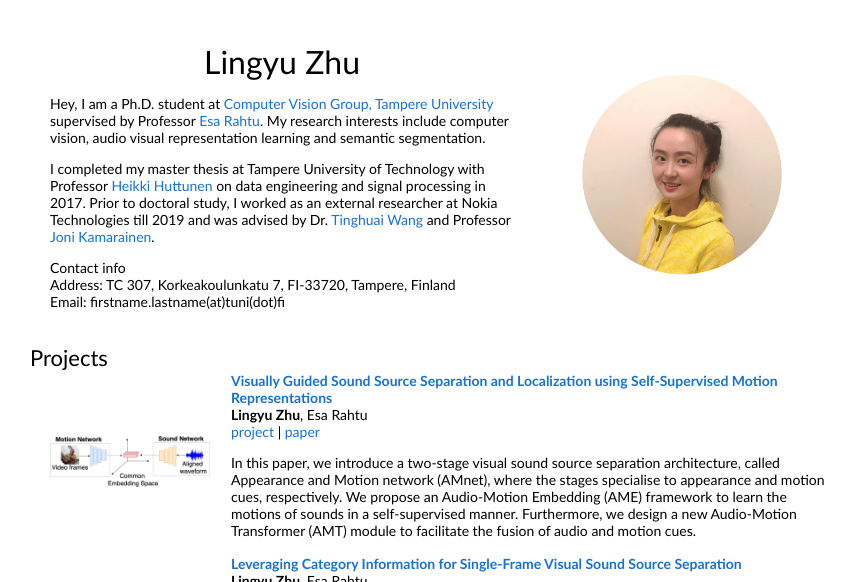
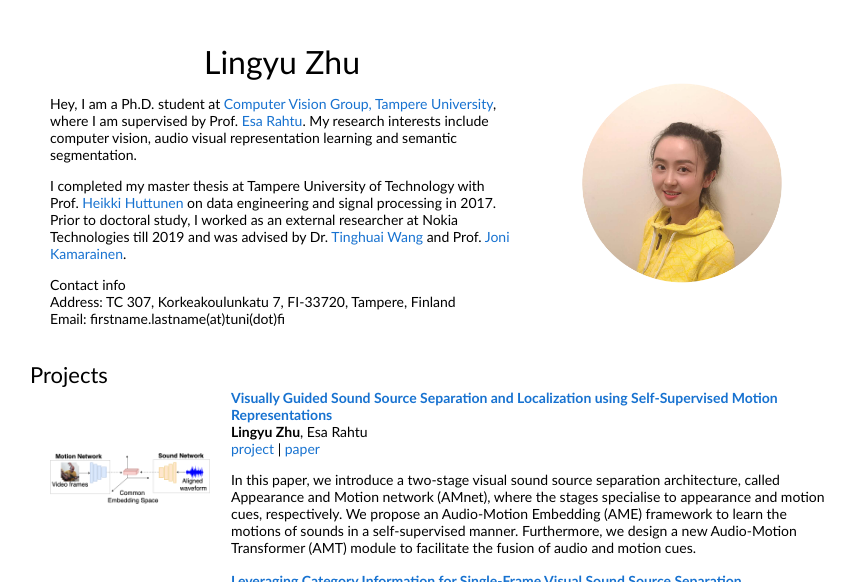
Before and after one commit to ly-zhu/ly-zhu.github.io, a Jekyll site: the page index.html, which Jekyll copies as it is, in a window 1280 px wide, cut to the strip 0-582 px from the top of the page. Shown: the whole strip, without its empty margins (210-1065 px from the left). Built offline with Jekyll 4.4.1, drawn with Linux system fonts in a browser that asks for light colours.

Commit message:
profile introduction

```diff
--- a/index.html
+++ b/index.html
@@ -19,9 +19,9 @@
                 <p style="text-align:center">
                   <name>Lingyu Zhu</name>
                 </p>
-                <p>Hey, I am a Ph.D. student at <a href="https://research.tuni.fi/vision/">Computer Vision Group, Tampere University</a> supervised by Professor <a href="http://esa.rahtu.fi/">Esa Rahtu</a>. My research interests include computer vision, audio visual representation learning and semantic segmentation.
+                <p>Hey, I am a Ph.D. student at <a href="https://research.tuni.fi/vision/">Computer Vision Group, Tampere University</a>, where I am supervised by Prof. <a href="http://esa.rahtu.fi/">Esa Rahtu</a>. My research interests include computer vision, audio visual representation learning and semantic segmentation.
                 </p>
-                <p>I completed my master thesis at Tampere University of Technology with Professor <a href="https://scholar.google.com/citations?user=8_du6qgAAAAJ&hl=en">Heikki Huttunen</a> on data engineering and signal processing in 2017. Prior to doctoral study, I worked as an external researcher at Nokia Technologies till 2019 and was advised by Dr. <a href="https://sites.google.com/site/tinghuaiw/">Tinghuai Wang</a> and Professor <a href="https://webpages.tuni.fi/vision/public_pages/JoniKamarainen/index.html">Joni Kamarainen</a>.
+                <p>I completed my master thesis at Tampere University of Technology with Prof. <a href="https://scholar.google.com/citations?user=8_du6qgAAAAJ&hl=en">Heikki Huttunen</a> on data engineering and signal processing in 2017. Prior to doctoral study, I worked as an external researcher at Nokia Technologies till 2019 and was advised by Dr. <a href="https://sites.google.com/site/tinghuaiw/">Tinghuai Wang</a> and Prof. <a href="https://webpages.tuni.fi/vision/public_pages/JoniKamarainen/index.html">Joni Kamarainen</a>.
                 </p>
                 Contact info
                 <br>
```
